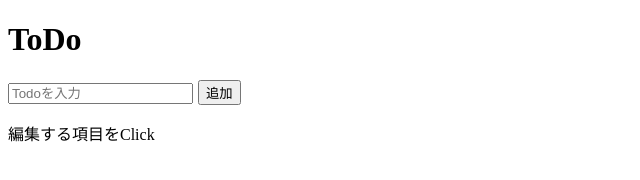
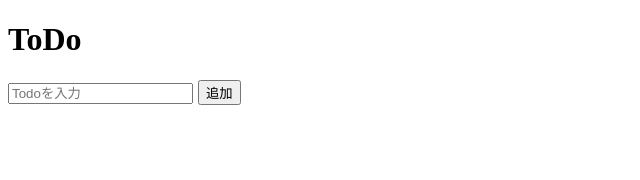
Before and after one commit to rosh-1228/todo-vue, a website: page index.html in a window 1280 px wide. Shown: the whole page, without its empty margins (0-640 px from the left). Drawn offline with nearby package versions, Linux system fonts and the light colour scheme.

Commit message:
todoがない場合の文言を見えないように変更

```diff
--- a/index.html
+++ b/index.html
@@ -20,7 +20,7 @@
         </form>
       </div>
       <div id="list">
-        <p>編集する項目をClick</p>
+        <p v-if="todos.length">編集する項目をClick</p>
         <ul>
           <li
             v-for="todo in todos"
```
